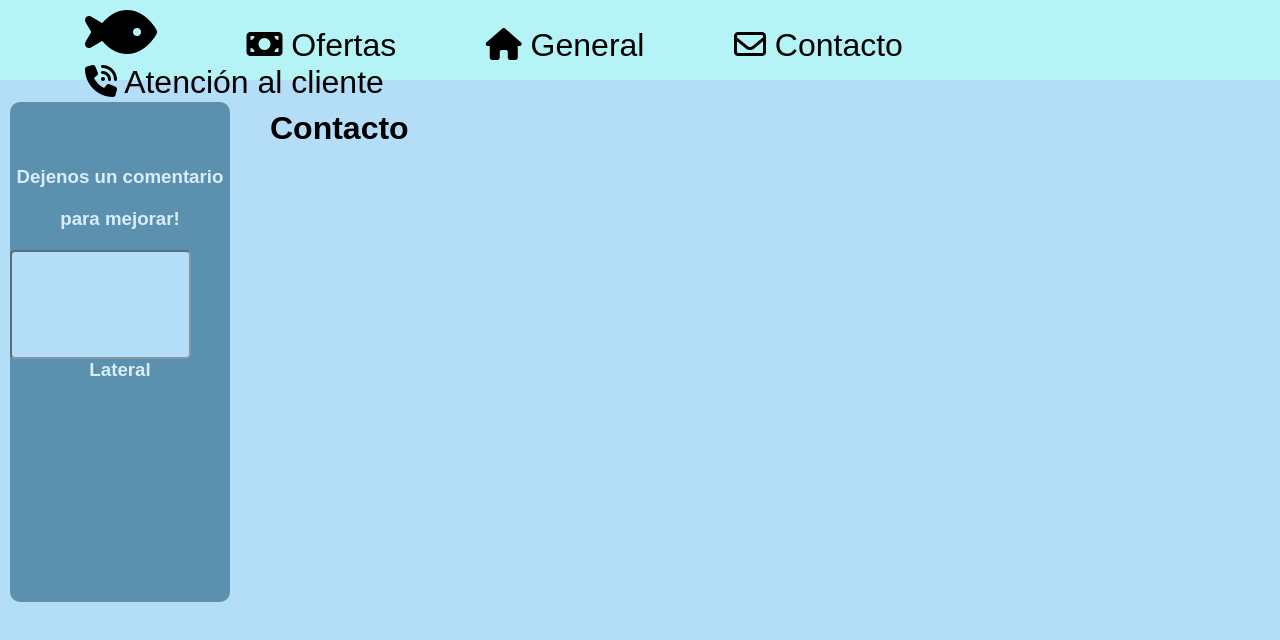
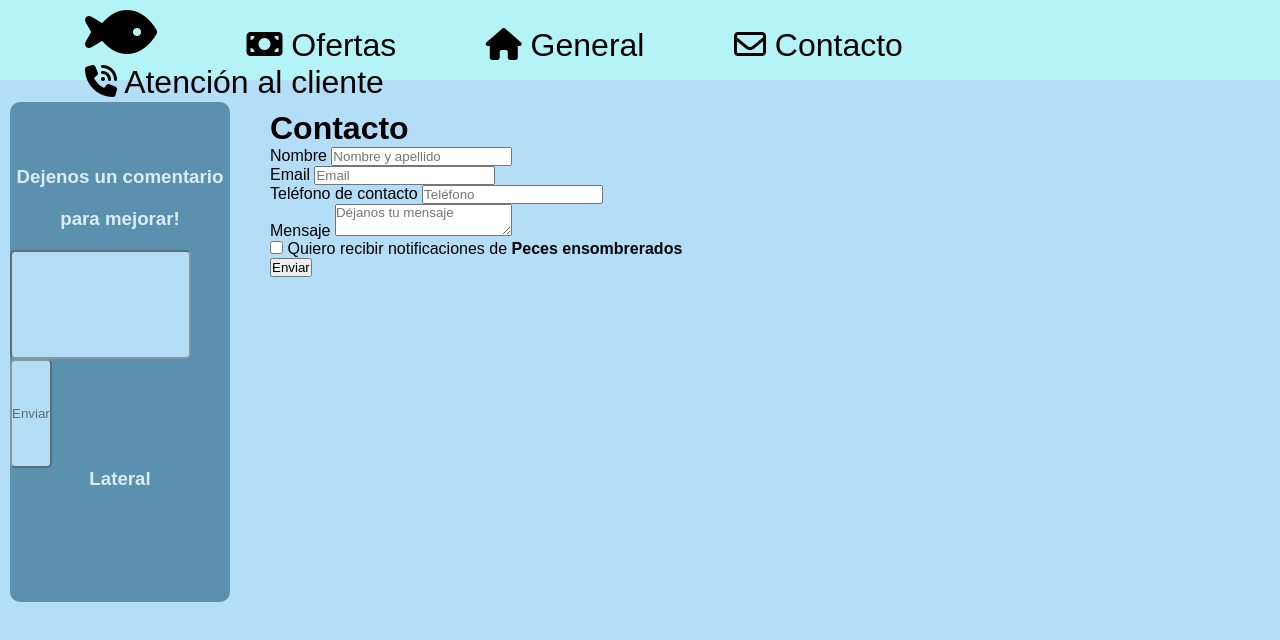
Before and after one commit to JaroldJulian/Online-store, a plain HTML site: page index.html in a window 1280 px wide. Both pictures are taken after a click on the item "Contacto". Drawn offline with Linux system fonts and the light colour scheme.

Commit message:
Update index.html

```diff
--- a/index.html
+++ b/index.html
@@ -55,8 +55,49 @@
             <h1>General</h1>
         </div>
 
+        <!--Inconcluso-->
         <div data-content id="contacto">
-            <h1>Contacto</h1>
+            <div class="contenedor">
+                <h1>Contacto</h1>
+                <div class="form-container">
+                    <form>
+                        <div class="user-form">
+                            <div class="user-data">
+                                <div class="form-input">
+                                    Nombre
+                                    <input type="text" placeholder="Nombre y apellido">
+                                </div>
+                            </div>
+                            <div class="user-data">
+                                <div class="form-input">
+                                    Email
+                                    <input type="email" placeholder="Email">
+                                </div>
+                            </div>
+                            <div class="user-data">
+                                <div class="form-input">
+                                    Teléfono de contacto
+                                    <input type="number" placeholder="Teléfono">
+                                </div>
+                            </div>
+                            <div class="user-message">
+                                <div class="form-textarea">
+                                    Mensaje
+                                    <textarea placeholder="Déjanos tu mensaje"></textarea>
+                                </div>
+                            </div>
+                        </div>
+                        <div class="user-accept">
+                            <div class="form-checkbox">
+                                <input type="checkbox"> Quiero recibir notificaciones de <b>Peces ensombrerados</b>
+                            </div>
+                            <div class="form-submit">
+                                <input type="submit" value="Enviar">
+                            </div>
+                        </div>
+                    </form>
+                </div>
+            </div>
         </div>
 
         <div data-content id="customerservice">
@@ -72,7 +113,8 @@
             <div class="sidebar">
                 <h3>Dejenos un comentario</h3>
                 <h3>para mejorar!</h3>
-                <input type="text">
+                <input type="text" id="textbox">
+                <input type="button" value="Enviar" id="button">
                 <h3>Lateral</h3>
             </div>
         </div>
```
